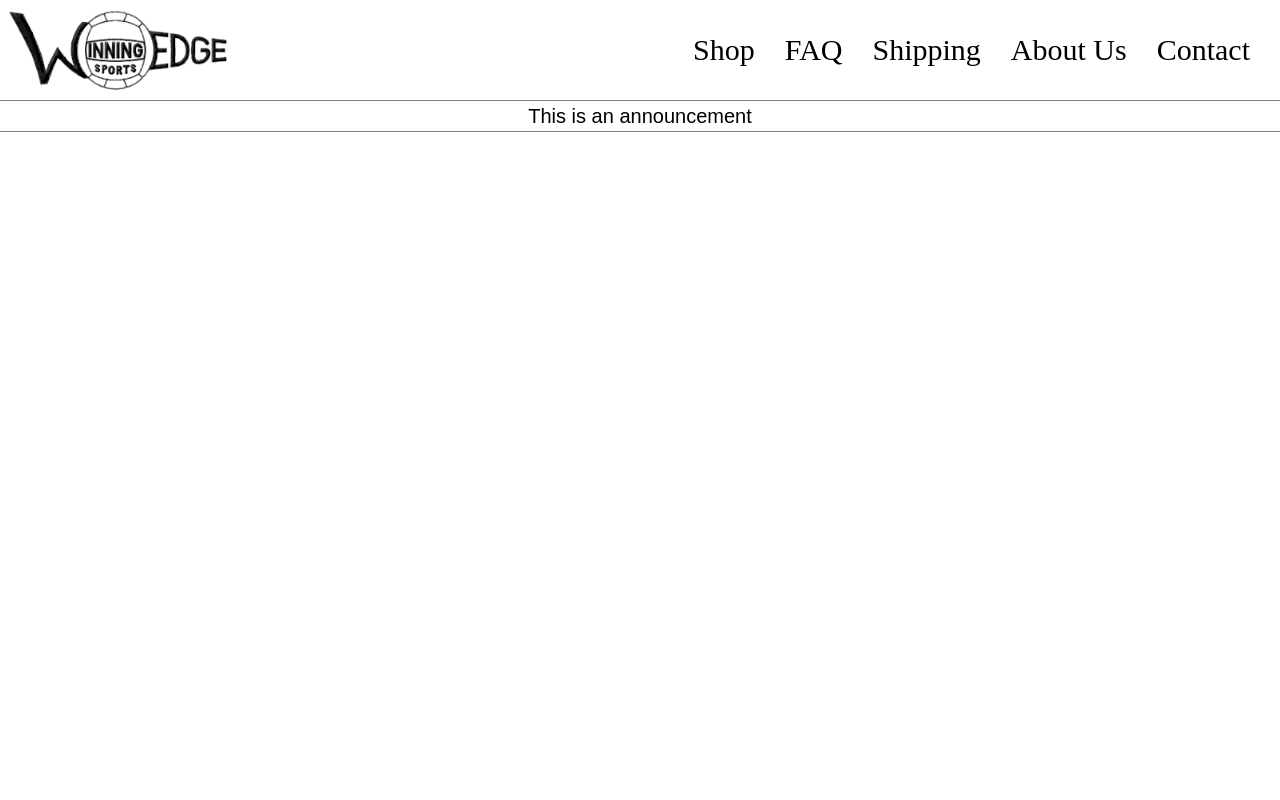
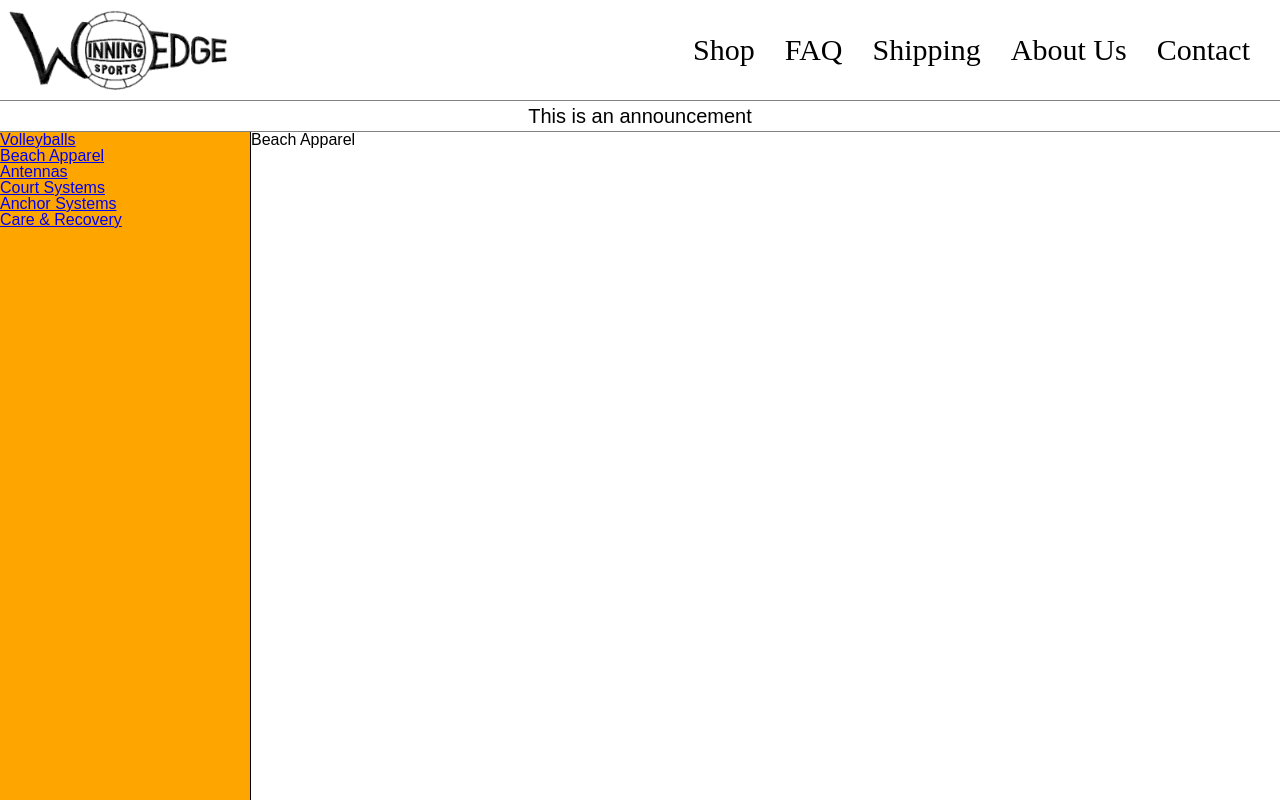
Before and after one commit to Suneski/wes-mock, a React (Create React App) app: page /beachapparel in a window 1280 px wide. Shown: the top 800 px of the page. Built offline with nearby package versions, Linux system fonts and the light colour scheme; a web font is replaced by a local one.

Commit message:
dummy shop menu set up

```diff
--- /dev/null
+++ b/src/AnchorSystems.js
@@ -0,0 +1,17 @@
+import React, { Component } from 'react';
+import products from './products.js';
+
+import ShopSidebar from './ShopSidebar.js';
+
+export default class AnchorSystems extends Component {
+  render() {
+    const cart32 = "https://www.cart32hosting.com/sheerwebhost/cart32.exe/winningedgesportscom-AddItem";
+
+    return (
+      <div id="antennas">
+        <ShopSidebar />
+        <p>Anchor Systems</p>
+      </div>
+    )
+  }
+}
--- /dev/null
+++ b/src/Antennas.js
@@ -0,0 +1,17 @@
+import React, { Component } from 'react';
+import products from './products.js';
+
+import ShopSidebar from './ShopSidebar.js';
+
+export default class Antennas extends Component {
+  render() {
+    const cart32 = "https://www.cart32hosting.com/sheerwebhost/cart32.exe/winningedgesportscom-AddItem";
+
+    return (
+      <div id="antennas">
+        <ShopSidebar />
+        <p>Antennas</p>
+      </div>
+    )
+  }
+}
--- a/src/App.js
+++ b/src/App.js
@@ -17,6 +17,11 @@ import About from './About.js';
 
 // routed components - shop categories
 import Volleyballs from './Volleyballs.js';
+import BeachApparel from './BeachApparel.js';
+import Antennas from './Antennas.js';
+import CourtSystems from './CourtSystems.js';
+import AnchorSystems from './AnchorSystems.js';
+import CareAndRecovery from './CareAndRecovery.js';
 
 const newHistory = createBrowserHistory();
 
@@ -36,6 +41,11 @@ class App extends Component {
             <Route path="/about" component={About} />
             {/* Shop Routes */}
             <Route path="/volleyballs" component={Volleyballs} />
+            <Route path="/beachapparel" component={BeachApparel} />
+            <Route path="/antennas" component={Antennas} />
+            <Route path="/courtsystems" component={CourtSystems} />
+            <Route path="/anchorsystems" component={AnchorSystems} />
+            <Route path="/careandrecovery" component={CareAndRecovery} />
             {/* <Route component={NotFound} /> */}
           </Switch>
           {/* <Footer /> */}
--- /dev/null
+++ b/src/BeachApparel.js
@@ -0,0 +1,17 @@
+import React, { Component } from 'react';
+import products from './products.js';
+
+import ShopSidebar from './ShopSidebar.js';
+
+export default class BeachApparel extends Component {
+  render() {
+    const cart32 = "https://www.cart32hosting.com/sheerwebhost/cart32.exe/winningedgesportscom-AddItem";
+
+    return (
+      <div id="beach-apparel">
+        <ShopSidebar />
+        <p>Beach Apparel</p>
+      </div>
+    )
+  }
+}
--- /dev/null
+++ b/src/CareAndRecovery.js
@@ -0,0 +1,17 @@
+import React, { Component } from 'react';
+import products from './products.js';
+
+import ShopSidebar from './ShopSidebar.js';
+
+export default class CareAndRecovery extends Component {
+  render() {
+    const cart32 = "https://www.cart32hosting.com/sheerwebhost/cart32.exe/winningedgesportscom-AddItem";
+
+    return (
+      <div id="care-and-recovery">
+        <ShopSidebar />
+        <p>Care & Recovery</p>
+      </div>
+    )
+  }
+}
--- /dev/null
+++ b/src/CourtSystems.js
@@ -0,0 +1,17 @@
+import React, { Component } from 'react';
+import products from './products.js';
+
+import ShopSidebar from './ShopSidebar.js';
+
+export default class CourtSystems extends Component {
+  render() {
+    const cart32 = "https://www.cart32hosting.com/sheerwebhost/cart32.exe/winningedgesportscom-AddItem";
+
+    return (
+      <div id="antennas">
+        <ShopSidebar />
+        <p>Court Systems</p>
+      </div>
+    )
+  }
+}
--- a/src/ShopSidebar.js
+++ b/src/ShopSidebar.js
@@ -6,14 +6,11 @@ export default class Contact extends Component {
     return (
       <div id="shop-sidebar">
         <p><Link to="/volleyballs" className="link">Volleyballs</Link></p>
-        <p>Beach Apparel</p>
-        <p>Court Line Systems</p>
-        <ol>
-          <li>Antennas</li>
-          <li>Court Systems</li>
-          <li>Anchor Systems</li>
-        </ol>
-        <p>Care and Recovery</p>
+        <p><Link to="/beachapparel" className="link">Beach Apparel</Link></p>
+        <p><Link to="/antennas" className="link">Antennas</Link></p>
+        <p><Link to="/courtsystems" className="link">Court Systems</Link></p>
+        <p><Link to="/anchorsystems" className="link">Anchor Systems</Link></p>
+        <p><Link to="/careandrecovery" className="link">Care & Recovery</Link></p>
       </div>
     )
   }
--- a/src/Volleyballs.js
+++ b/src/Volleyballs.js
@@ -1,15 +1,17 @@
 import React, { Component } from 'react';
 import products from './products.js';
 
+import ShopSidebar from './ShopSidebar.js';
 
 const productName = products[0].productName;
 
-export default class Shipping extends Component {
+export default class Volleyballs extends Component {
   render() {
     const cart32 = "https://www.cart32hosting.com/sheerwebhost/cart32.exe/winningedgesportscom-AddItem";
 
     return (
       <div id="volleyballs">
+        <ShopSidebar />
         <p>Volleyballs</p>
         <p>{productName}</p>
         <form method="GET" action={cart32}>
--- /dev/null
+++ b/src/scss/_shopsidebar.scss
@@ -0,0 +1,3 @@
+#shop-sidebar {
+  float: left;
+}
--- a/src/scss/style.scss
+++ b/src/scss/style.scss
@@ -6,3 +6,4 @@
 @import "home";
 @import "nav";
 @import "shop";
+@import "shopsidebar";
--- a/src/style.css
+++ b/src/style.css
@@ -96,3 +96,6 @@ nav {
   width: 250px;
   border-right: 1px solid black;
   background-color: orange; }
+
+#shop-sidebar {
+  float: left; }
```
